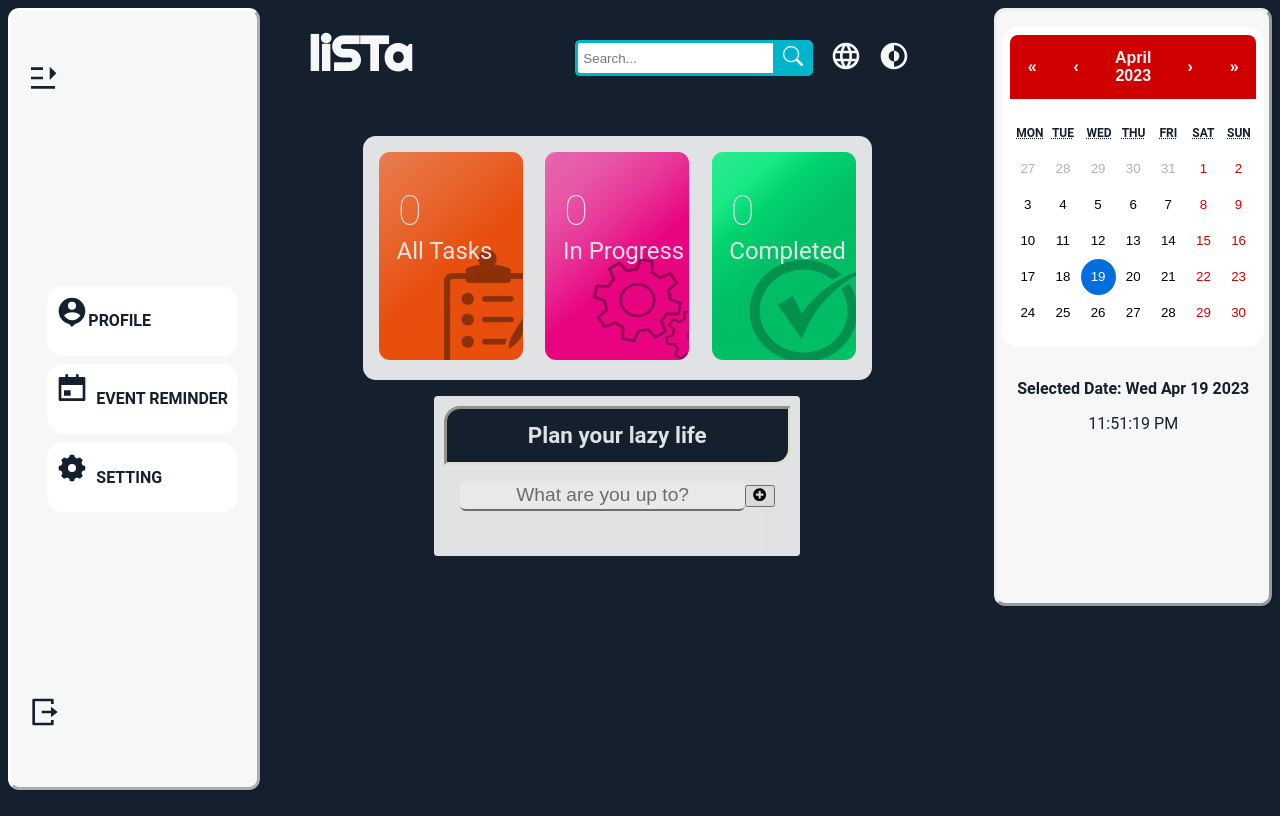
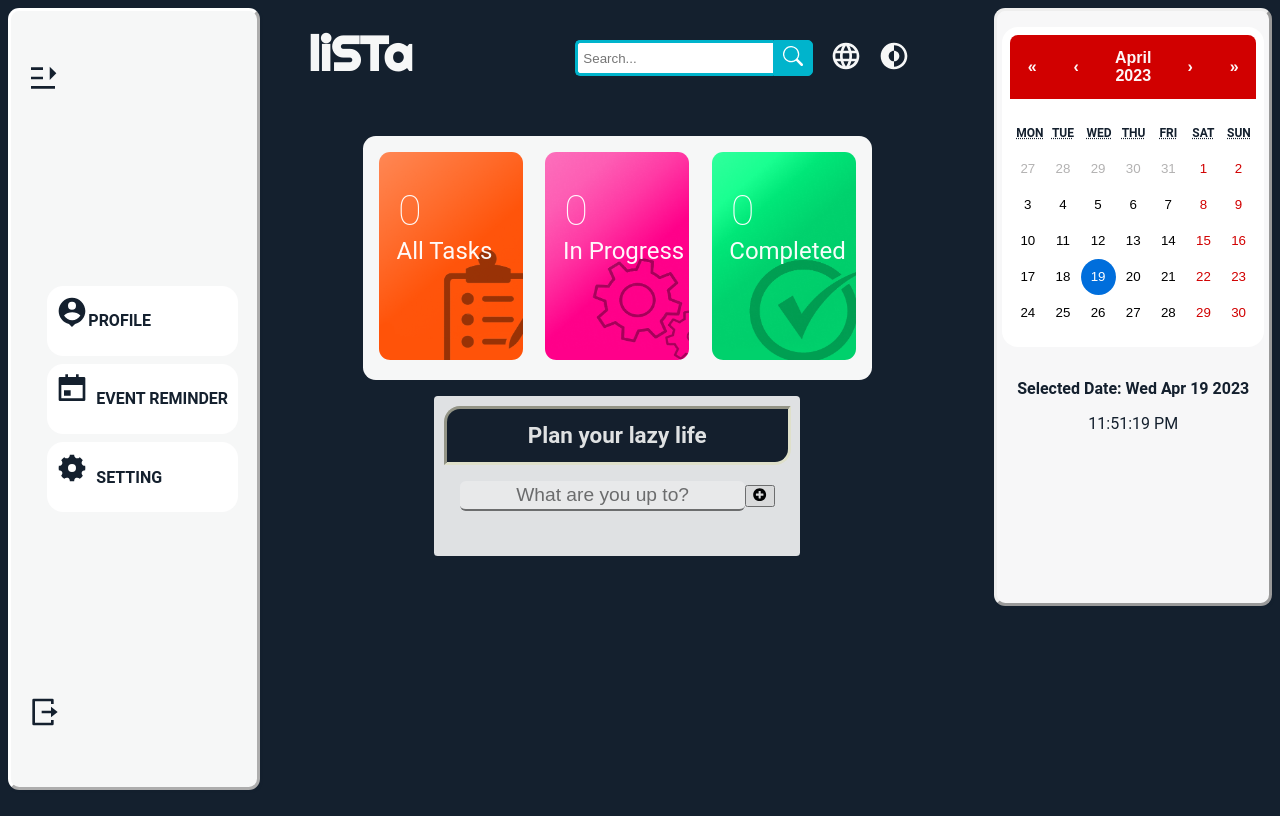
Before and after one commit to ODEH67/ToDo_List_React, a React (Create React App) app in the folder todo-list/: page / in a window 1280 px wide. Built offline with nearby package versions, Linux system fonts and the light colour scheme.

Commit message:
Co-authored-by: Alkis Kastrisios <exalkas@users.noreply.github.com>

```diff
--- a/todo-list/src/TodoList_odeh_1.css
+++ b/todo-list/src/TodoList_odeh_1.css
@@ -50,7 +50,7 @@
     flex-direction: column;
     justify-content: flex-start;
     align-items: center;
-    z-index: auto;
+    z-index: 0;
 }
 
 
@@ -64,8 +64,8 @@
     background-color: var(--secondary-color);
     padding: 0.3em 0.3em;
     border-radius: 0.8em;
-    opacity: 90%;
-
+    /* opacity: 90%; */
+    z-index: 1;
 }
 
 @media screen and (max-width: 1230px) {
@@ -136,7 +136,7 @@ padding: 0.7em 0.7em;
     justify-content:flex-start;
     height: auto;
     margin: 0;
-
+    z-index: 1;
 }
 
 .list a {
--- a/todo-list/src/components/anh.css
+++ b/todo-list/src/components/anh.css
@@ -231,18 +231,19 @@
 
     position:fixed;
     overflow: auto;
-    z-index: 1;
+    z-index: 10000;
     margin: auto;
   }
 
   .popup{
     height: 25rem;
     width: 40rem;
-    background-color: white;
     position: absolute;
     top: 25%;
     right: 25%;
     border-radius: 1rem;
+    z-index: 9999;
+    background-color: white;
 }
 .popup-header{
     display: flex;
```
